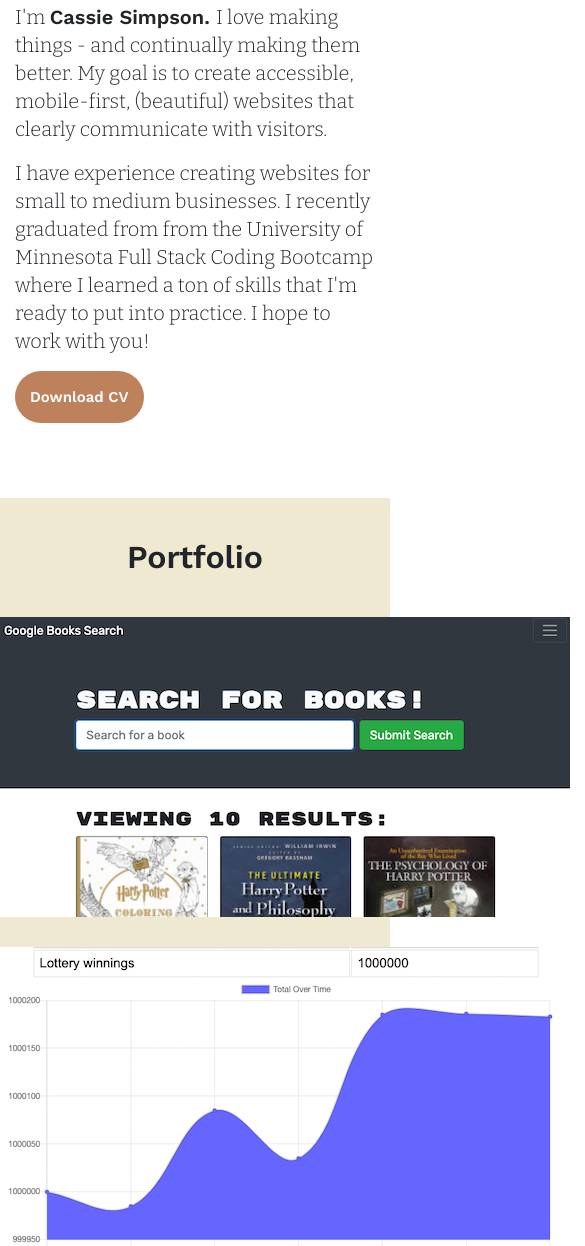
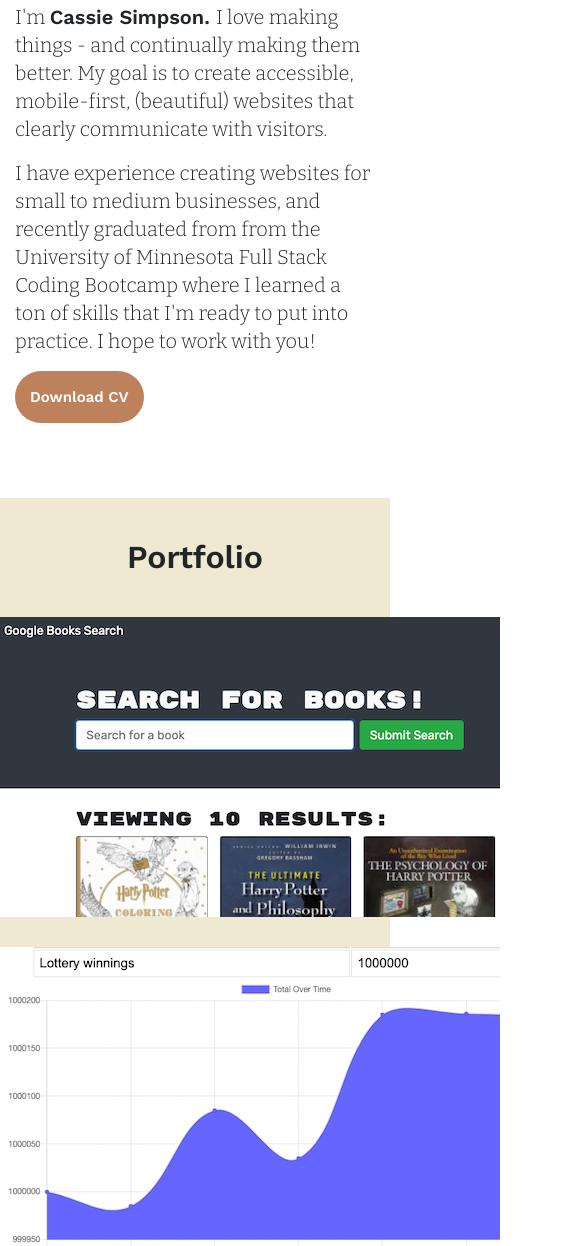
Before and after one commit to cassie-s/cassie-s, a plain HTML site: page index.html in a window 390 px wide. Shown: the part 1426-2672 px from the top of the page, 585 px wide, since content can reach past the window. Drawn offline with nearby package versions, Linux system fonts and the light colour scheme.

Commit message:
size portfolio images for mobile

```diff
--- a/assets/css/style.css
+++ b/assets/css/style.css
@@ -542,6 +542,7 @@ section.portfolio .portfolio-items .item .item-content:hover .item-overlay .icon
 
  /* Extra small devices (phones, 600px and down) */
 @media only screen and (max-width: 600px) {
+
     nav {
       flex-direction: column;
     }
@@ -552,4 +553,7 @@ section.portfolio .portfolio-items .item .item-content:hover .item-overlay .icon
     nav li {
       padding: 0.5rem 0;
     }
+    section.portfolio .portfolio-items .item .item-content {
+      max-width: 500px;
+    }
   }
--- a/index.html
+++ b/index.html
@@ -69,7 +69,7 @@
                         <span>Web Developer</span>
                     </div>
                     <p>I'm <b>Cassie Simpson. </b>I love making things - and continually making them better. My goal is to create accessible, mobile-first, (beautiful) websites that clearly communicate with visitors. </p>
-                    <p>I have experience creating websites for small to medium businesses. I recently graduated from from the University of Minnesota Full Stack Coding Bootcamp where I learned a ton of skills that I'm ready to put into practice. I hope to work with you!</p>
+                    <p>I have experience creating websites for small to medium businesses, and recently graduated from from the University of Minnesota Full Stack Coding Bootcamp where I learned a ton of skills that I'm ready to put into practice. I hope to work with you!</p>
                     <button class="cv-button">Download CV</button>
                 </div>
             </div>
```
